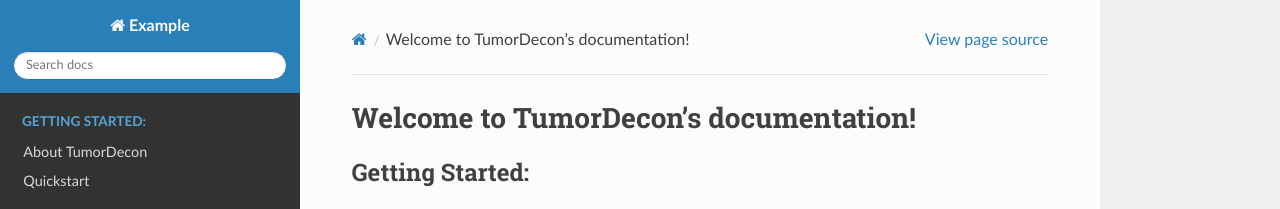
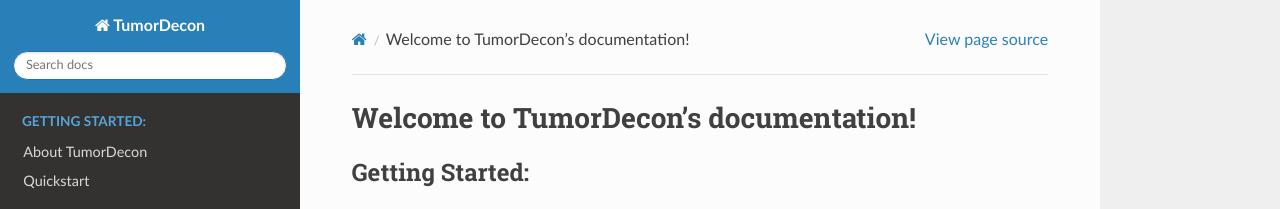
Before and after one commit to ShahriyariLab/TumorDecon-Tutorial, a Sphinx documentation site: the page built from doc/index.rst, in a window 1280 px wide. Shown: the top 209 px of the page. Built offline with Sphinx 7.4.7 and the Read the Docs theme 3.1.0, drawn with Linux system fonts in a browser that asks for light colours.

Commit message:
Update conf.py

```diff
--- a/doc/conf.py
+++ b/doc/conf.py
@@ -6,7 +6,7 @@
 # -- Project information -----------------------------------------------------
 # https://www.sphinx-doc.org/en/master/usage/configuration.html#project-information
 
-project = 'Example'
+project = 'TumorDecon'
 copyright = 'workshop participant'
 author = 'workshop participant'
 release = '0.1'
```
